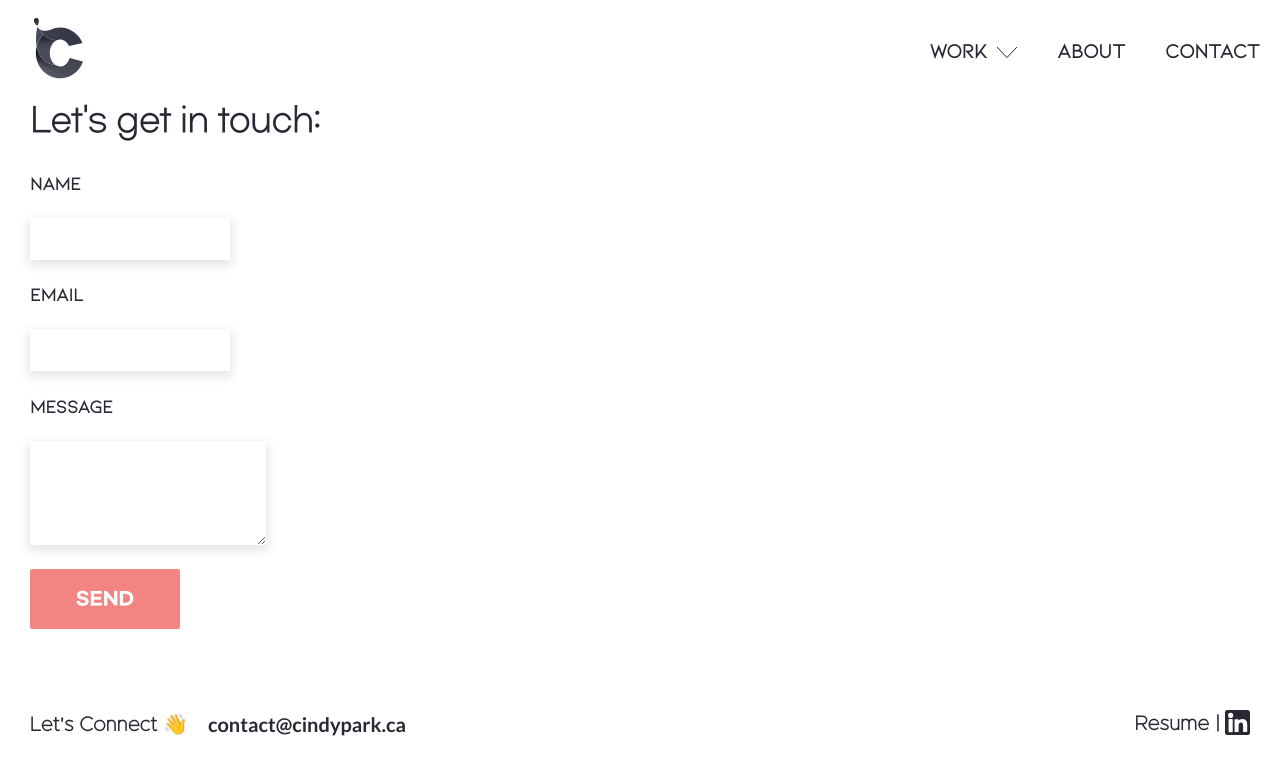
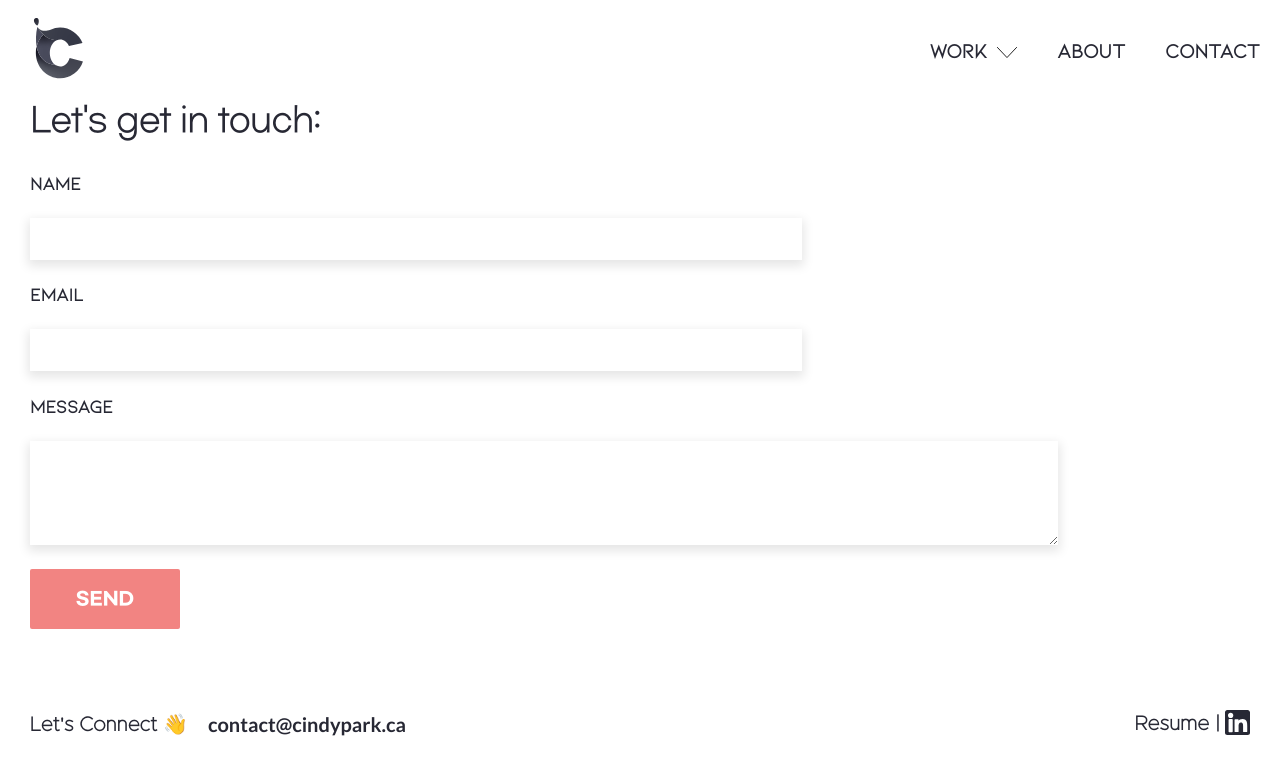
Before and after one commit to cindyparkk/portfolio, a Next.js app: page /contact in a window 1280 px wide. Shown: the top 774 px of the page. Built offline with nearby package versions, Linux system fonts and the light colour scheme; a web font is replaced by a local one.

Commit message:
fixed contact page

```diff
--- a/comps/Input/index.js
+++ b/comps/Input/index.js
@@ -11,7 +11,7 @@ const Container = styled.div`
 const Label = styled.h4``;
 
 const InputBox = styled.input`
-    min-width: 50%;
+    width: 60%;
     // max-width: ${props=>props.width ? props.width : "300px"};
     min-height: 40px;
     background-color: #fff;
--- a/pages/index.scss
+++ b/pages/index.scss
@@ -52,6 +52,7 @@
 
 .contact_content {
     padding: 0px 30px;
+    width: 100%;
 }
 
 .content_title {
```
